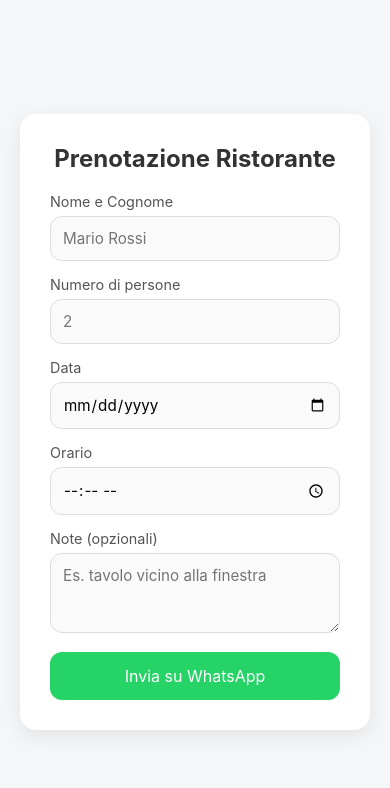
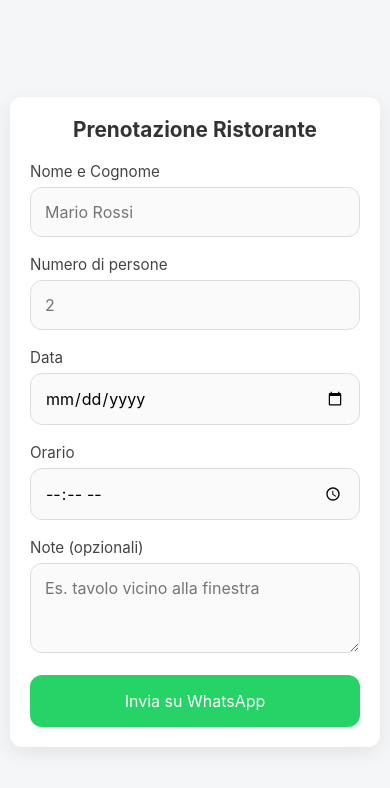
Before and after one commit to andrsarz/prenotaeasy, a plain HTML site: page index.html in a window 390 px wide. Drawn offline with Linux system fonts and the light colour scheme.

Commit message:
modifiche allo stile mobile

```diff
--- a/index.html
+++ b/index.html
@@ -17,13 +17,13 @@
       display: flex;
       align-items: center;
       justify-content: center;
-      height: 100vh;
+      min-height: 100vh;
       padding: 20px;
     }
 
     .card {
       background: #fff;
-      padding: 30px;
+      padding: 24px;
       border-radius: 16px;
       box-shadow: 0 6px 20px rgba(0,0,0,0.08);
       width: 100%;
@@ -31,26 +31,26 @@
     }
 
     h2 {
-      font-size: 1.5rem;
+      font-size: 1.6rem;
       margin-bottom: 20px;
       text-align: center;
       color: #333;
     }
 
     label {
-      font-size: 0.9rem;
-      color: #555;
+      font-size: 0.95rem;
+      color: #444;
       margin-bottom: 6px;
       display: block;
     }
 
     input, textarea, select {
       width: 100%;
-      padding: 12px;
+      padding: 14px;
       border: 1px solid #ddd;
       border-radius: 12px;
-      margin-bottom: 15px;
-      font-size: 0.95rem;
+      margin-bottom: 18px;
+      font-size: 1rem;
       transition: border-color 0.2s;
       background: #fafafa;
     }
@@ -62,16 +62,16 @@
     }
 
     textarea {
-      min-height: 80px;
+      min-height: 90px;
       resize: vertical;
     }
 
     button {
       width: 100%;
-      padding: 14px;
+      padding: 16px;
       background: #25D366;
       color: white;
-      font-size: 1rem;
+      font-size: 1.05rem;
       border: none;
       border-radius: 12px;
       cursor: pointer;
@@ -80,6 +80,23 @@
 
     button:hover {
       background: #1ebe5c;
+    }
+
+    /* Responsive migliorato */
+    @media (max-width: 480px) {
+      body {
+        padding: 10px;
+      }
+      .card {
+        padding: 20px;
+        border-radius: 12px;
+      }
+      h2 {
+        font-size: 1.3rem;
+      }
+      input, textarea, select, button {
+        font-size: 1rem;
+      }
     }
   </style>
 </head>
```
